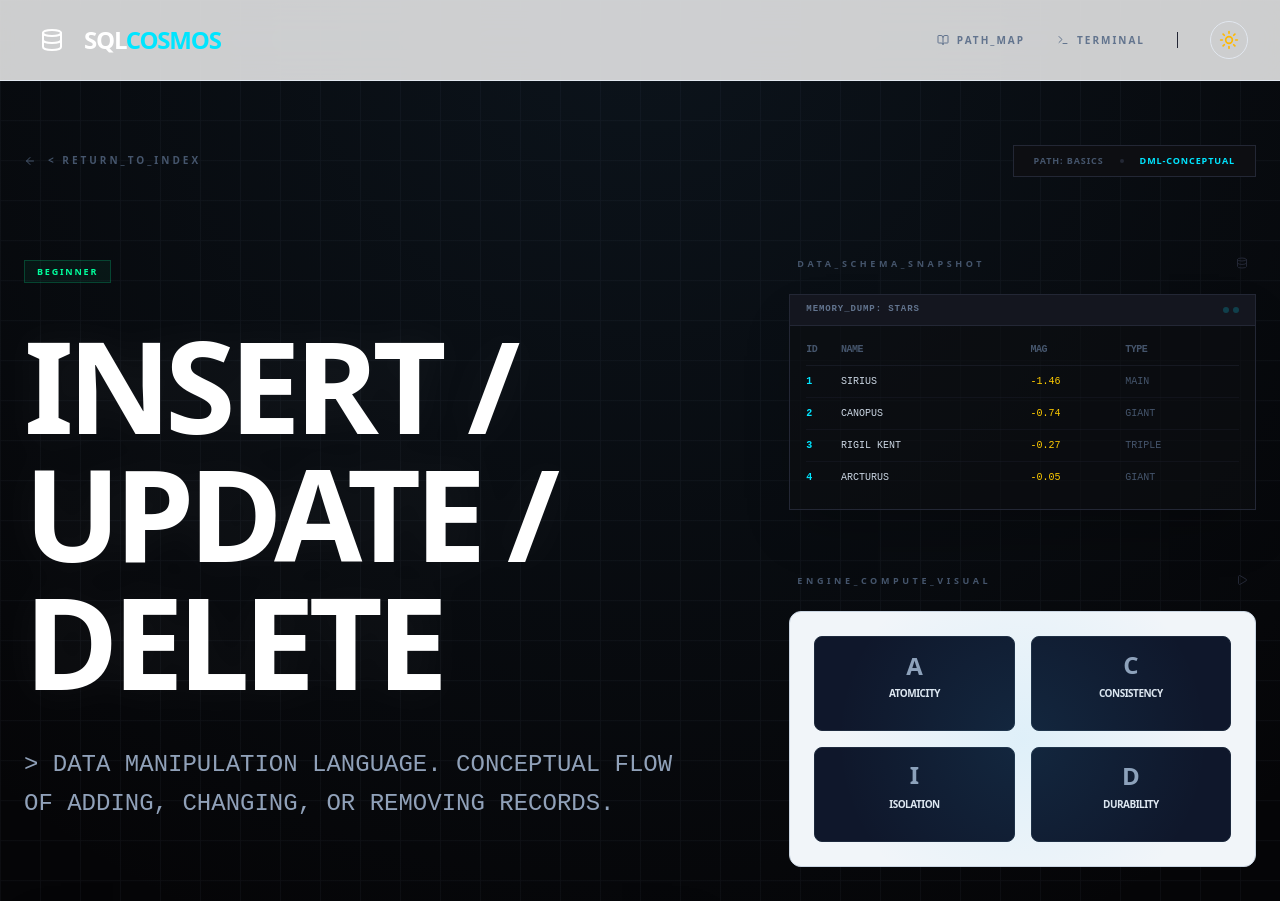
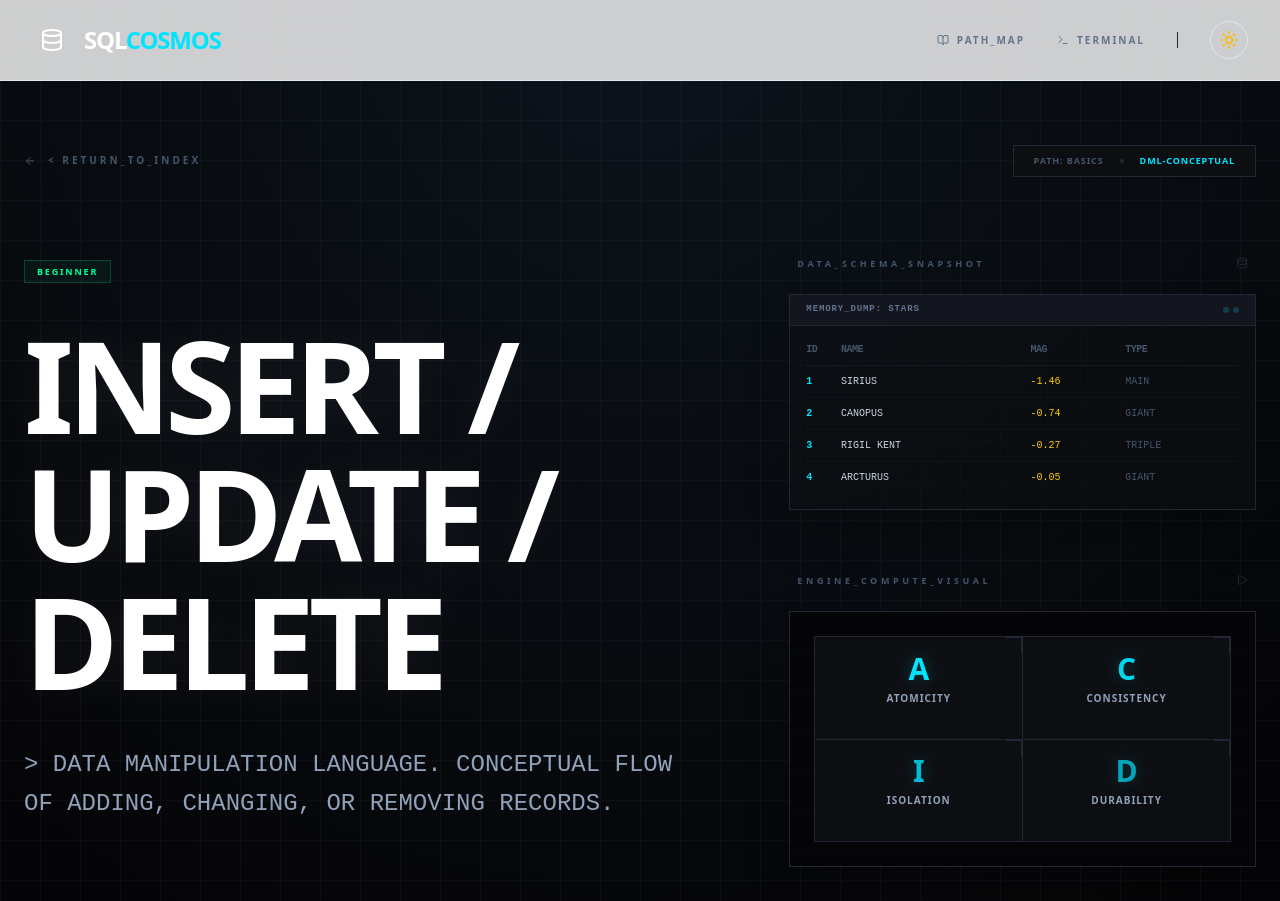
Before and after one commit to subhajitlucky/sqlviz, a React (Vite) app: page /topic/dml-conceptual in a window 1280 px wide. Shown: the top 901 px of the page. Built offline with nearby package versions, Linux system fonts and the light colour scheme.

Commit message:
design: pivot ACIDVisualizer to industrial database theme

```diff
--- a/src/components/visualizers/ACIDVisualizer.jsx
+++ b/src/components/visualizers/ACIDVisualizer.jsx
@@ -3,49 +3,53 @@ import { motion } from 'framer-motion';
 
 const ACIDVisualizer = () => {
   const letters = [
-    { char: 'A', name: 'Atomicity', desc: 'All or Nothing' },
-    { char: 'C', name: 'Consistency', desc: 'Valid State' },
-    { char: 'I', name: 'Isolation', desc: 'Concurrent Safe' },
-    { char: 'D', name: 'Durability', desc: 'Committed Forever' },
+    { char: 'A', name: 'Atomicity', desc: 'ALL_OR_NOTHING' },
+    { char: 'C', name: 'Consistency', desc: 'VALID_TRANSITION' },
+    { char: 'I', name: 'Isolation', desc: 'CONCURRENCY_LOCK' },
+    { char: 'D', name: 'Durability', desc: 'NON_VOLATILE' },
   ];
 
   return (
-    <div className="w-full h-64 bg-slate-100 dark:bg-slate-950 rounded-xl border border-slate-300 dark:border-slate-800 relative overflow-hidden flex flex-col items-center justify-center p-6">
-      <div className="grid grid-cols-2 gap-4 w-full h-full">
+    <div className="w-full h-64 bg-db-black border border-db-border relative overflow-hidden flex flex-col items-center justify-center p-6 shadow-2xl">
+      <div className="grid grid-cols-2 gap-px w-full h-full bg-db-border border border-db-border">
         {letters.map((item, i) => (
           <motion.div
             key={item.char}
-            initial={{ opacity: 0, scale: 0.9 }}
-            animate={{ opacity: 1, scale: 1 }}
-            transition={{ delay: i * 0.1 }}
-            className="flex flex-col items-center justify-center p-3 rounded-lg bg-slate-900 border border-slate-800 hover:border-sapphire-500/50 transition-colors group"
+            initial={{ opacity: 0 }}
+            animate={{ opacity: 1 }}
+            transition={{ delay: i * 0.05 }}
+            className="flex flex-col items-center justify-center bg-db-surface hover:bg-db-panel transition-all group relative overflow-hidden"
           >
+            {/* Corner decorator */}
+            <div className="absolute top-0 right-0 w-4 h-4 border-t border-r border-db-border group-hover:border-sql-cyan transition-colors" />
+
             <motion.span
-              className="text-2xl font-black text-sapphire-500 mb-1"
-              animate={{ y: [0, -2, 0] }}
-              transition={{ duration: 2, repeat: Infinity, delay: i * 0.5 }}
+              className="text-3xl font-black text-sql-cyan mb-1 drop-shadow-[0_0_8px_rgba(0,229,255,0.3)]"
+              animate={{ opacity: [1, 0.7, 1] }}
+              transition={{ duration: 3, repeat: Infinity, delay: i * 0.5 }}
             >
               {item.char}
             </motion.span>
-            <span className="text-[10px] font-bold text-slate-200 uppercase tracking-tighter">{item.name}</span>
-            <span className="text-[8px] text-slate-500 font-mono text-center mt-1 opacity-0 group-hover:opacity-100 transition-opacity">
-              {item.desc}
+
+            <span className="text-[10px] font-black text-slate-400 uppercase tracking-widest border-b border-transparent group-hover:border-sql-cyan transition-all">
+              {item.name}
+            </span>
+
+            <span className="text-[7px] text-slate-600 font-mono font-bold mt-2 opacity-0 group-hover:opacity-100 transition-opacity">
+              &gt; {item.desc}
             </span>
           </motion.div>
         ))}
       </div>
 
-      {/* Background Pulsing Pulse */}
+      {/* Structural Scanner Background */}
       <motion.div
-        className="absolute inset-0 pointer-events-none"
+        className="absolute inset-0 pointer-events-none opacity-[0.02]"
         animate={{
-          background: [
-            'radial-gradient(circle at 50% 50%, rgba(56, 189, 248, 0.05) 0%, transparent 70%)',
-            'radial-gradient(circle at 50% 50%, rgba(56, 189, 248, 0.1) 0%, transparent 70%)',
-            'radial-gradient(circle at 50% 50%, rgba(56, 189, 248, 0.05) 0%, transparent 70%)'
-          ]
+          backgroundPosition: ['0px 0px', '0px 40px']
         }}
-        transition={{ duration: 4, repeat: Infinity }}
+        transition={{ duration: 2, repeat: Infinity, ease: "linear" }}
+        style={{ backgroundImage: 'linear-gradient(rgba(0,229,255,1) 1px, transparent 1px)', backgroundSize: '100% 40px' }}
       />
     </div>
   );
```
